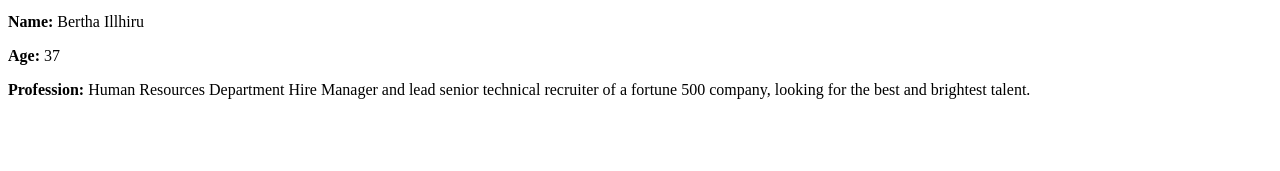
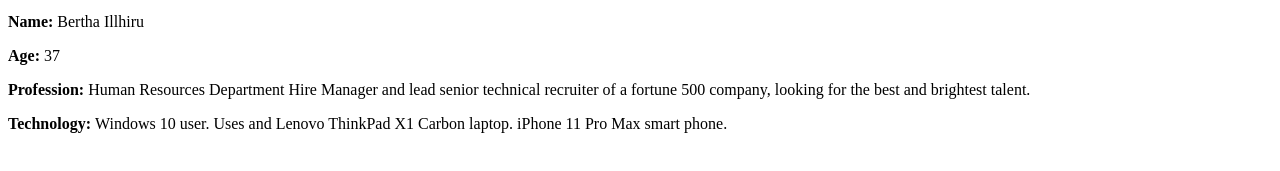
Before and after one commit to m-squared626/pwp-mmadrid, a plain HTML site: page public_html/documentation/milestone-1.html in a window 1280 px wide. Shown: the part 371-542 px from the top of the page. Drawn offline with Linux system fonts and the light colour scheme.

Commit message:
Persona technology

```diff
--- a/public_html/documentation/milestone-1.html
+++ b/public_html/documentation/milestone-1.html
@@ -28,5 +28,7 @@
 		<p><strong>Age: </strong> 37</p>
 		<p><strong>Profession: </strong> Human Resources Department Hire Manager and lead senior technical
 				recruiter of a fortune 500 company, looking for the best and brightest talent.</p>
+		<p><strong>Technology: </strong> Windows 10 user.  Uses and Lenovo ThinkPad X1 Carbon laptop.
+				iPhone 11 Pro Max smart phone.</p>
 	</body>
 </html>
```
